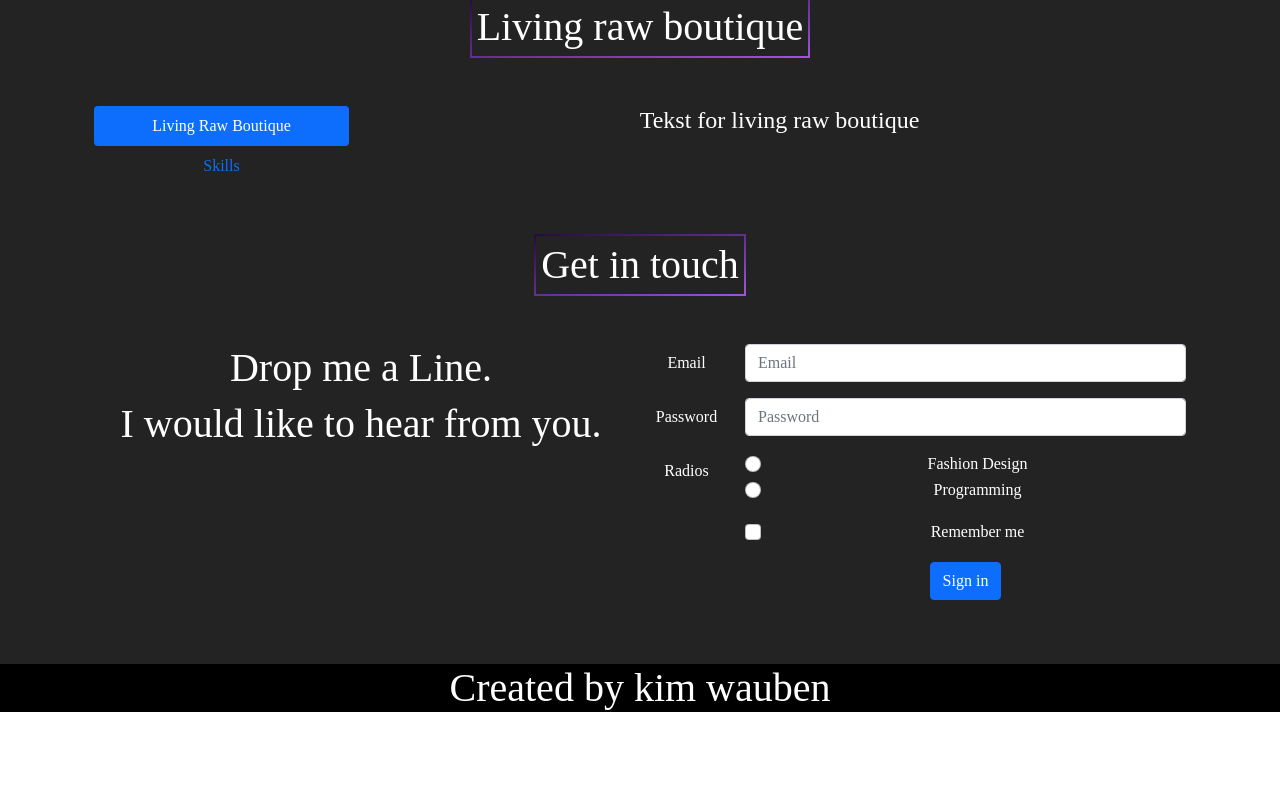
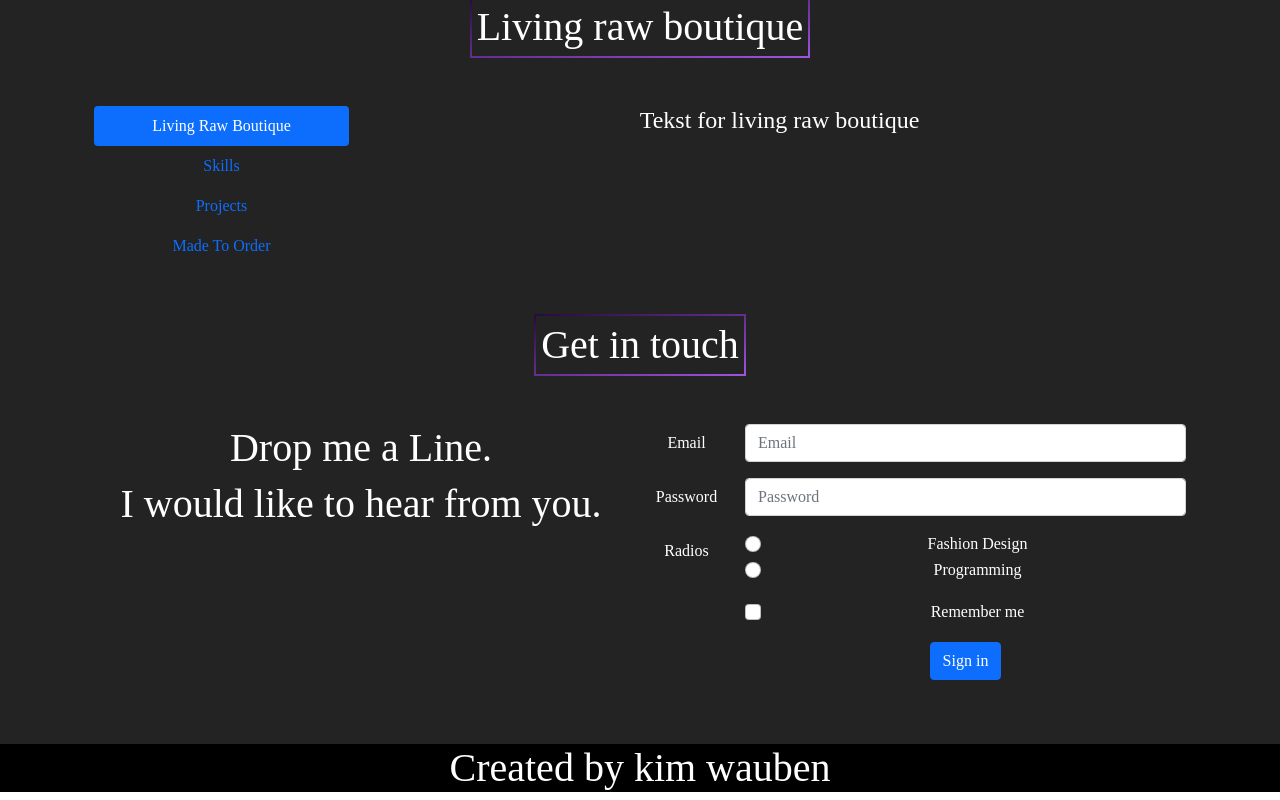
Before and after one commit to KimW1998/portfolio-kwauben, a React (Create React App) app: page / in a window 1280 px wide. Shown: the part 3381-4181 px from the top of the page. Before the commit the page ends 4101 px from the top, so only its background shows below. Built offline with nearby package versions, Linux system fonts and the light colour scheme.

Commit message:
created extra tabs for livingrawboutique

```diff
--- a/src/Components/LivingRawInfo.tsx
+++ b/src/Components/LivingRawInfo.tsx
@@ -2,6 +2,8 @@
 
 import { Col, Nav, Row, Tab } from 'react-bootstrap';
 import TekstLivingRaw from './TekstLivingRaw';
+import TekstMadeToOrderLivingRaw from './TekstMadeToOrderLivingRaw';
+import TekstProjectsLivingRaw from './TekstProjectsLivingRaw';
 import TekstSkillsLivingRaw from './TekstSkillsLivingRaw';
 
 
@@ -21,6 +23,16 @@ function LivingRawTabs() {
                 Skills
               </Nav.Link>
             </Nav.Item>
+            <Nav.Item>
+              <Nav.Link eventKey="third" >
+                Projects
+              </Nav.Link>
+            </Nav.Item>
+            <Nav.Item>
+              <Nav.Link eventKey="fourth" >
+                Made To Order
+              </Nav.Link>
+            </Nav.Item>
           </Nav>
         </Col>
         <Col sm={9}>
@@ -31,6 +43,12 @@ function LivingRawTabs() {
             <Tab.Pane eventKey="second">
               <TekstSkillsLivingRaw />
             </Tab.Pane>
+            <Tab.Pane eventKey="third">
+              <TekstProjectsLivingRaw />
+            </Tab.Pane>
+            <Tab.Pane eventKey="fourth">
+              <TekstMadeToOrderLivingRaw />
+            </Tab.Pane>
           </Tab.Content>
         </Col>
       </Row>
--- /dev/null
+++ b/src/Components/TekstMadeToOrderLivingRaw.tsx
@@ -0,0 +1,13 @@
+
+
+const TekstMadeToOrderLivingRaw = () => {
+    return (
+<div className="test-tekst">
+    <h4>Do you want something made to order?</h4>
+
+</div>
+    );
+}
+
+
+  export default TekstMadeToOrderLivingRaw;
--- /dev/null
+++ b/src/Components/TekstProjectsLivingRaw.tsx
@@ -0,0 +1,13 @@
+
+
+const TekstProjectsLivingRaw = () => {
+    return (
+<div className="test-tekst">
+    <h4>My projects</h4>
+
+</div>
+    );
+}
+
+
+  export default TekstProjectsLivingRaw;
```
